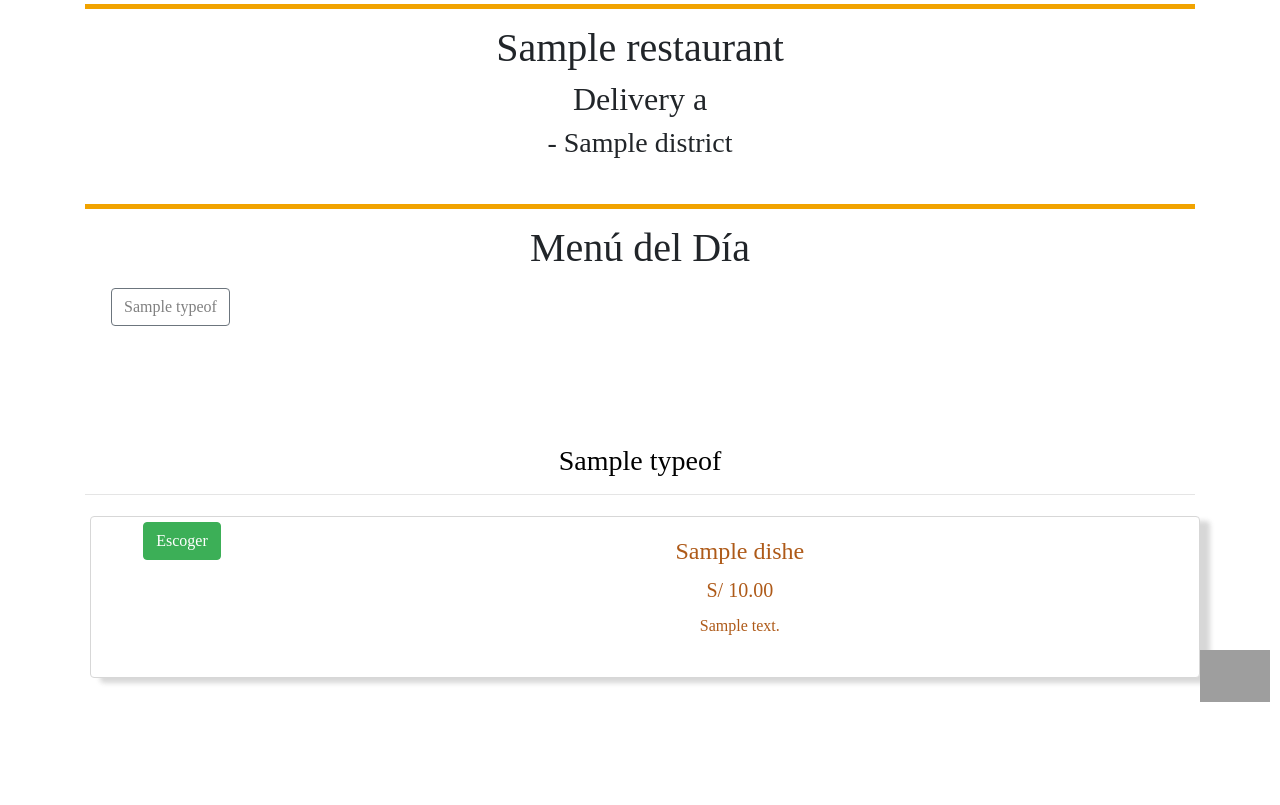
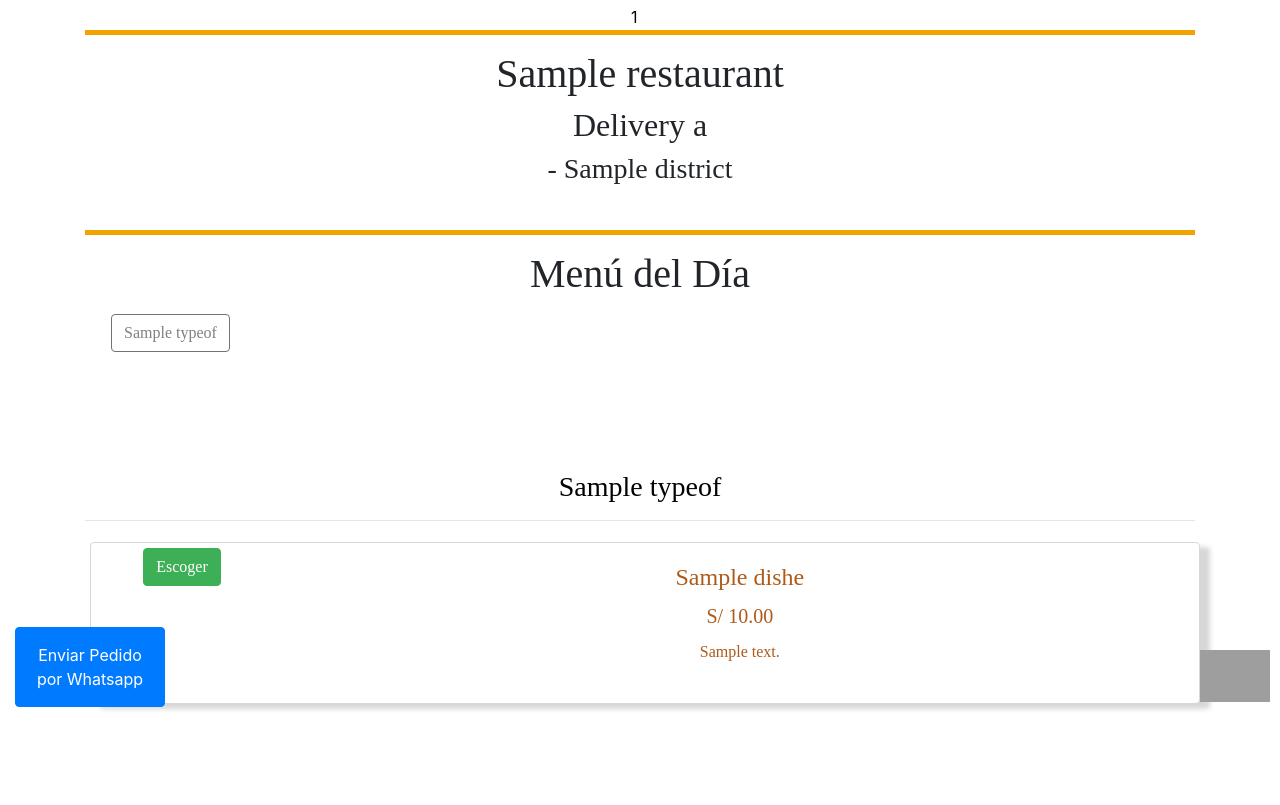
Before and after one commit to diegovgo/anunciadoos, a Django app: page /restaurante/# in a window 1280 px wide. Shown: the part 88-893 px from the top of the page. Before the commit the page ends 790 px from the top, so only its background shows below. Run offline with Django 3.2, Linux system fonts and the light colour scheme; tables that the repository leaves empty hold one stand-in row (values such as "Sample post"); some libraries are stand-ins or nearby versions; some web fonts are replaced; grey boxes are pictures that could not be loaded.

Commit message:
carrito creado

```diff
--- a/centralfood/settings.py
+++ b/centralfood/settings.py
@@ -23,7 +23,7 @@ BASE_DIR = os.path.dirname(os.path.dirname(os.path.abspath(__file__)))
 SECRET_KEY = '7jjyooc)ob7v(o%c-0n#yr+uec(-lupe0v0)2*&y6rc@+&x-nw'
 
 # SECURITY WARNING: don't run with debug turned on in production!
-DEBUG = True
+DEBUG = False
 
 ALLOWED_HOSTS = ['*']
 
--- a/food/templates/food/base.html
+++ b/food/templates/food/base.html
@@ -4,10 +4,15 @@
 <!DOCTYPE html>
 
 <head>
+
+    <script src="https://code.jquery.com/jquery-3.5.1.slim.min.js" integrity="sha384-DfXdz2htPH0lsSSs5nCTpuj/zy4C+OGpamoFVy38MVBnE+IbbVYUew+OrCXaRkfj" crossorigin="anonymous"></script>
+    <script src="https://cdn.jsdelivr.net/npm/bootstrap@4.5.3/dist/js/bootstrap.bundle.min.js" integrity="sha384-ho+j7jyWK8fNQe+A12Hb8AhRq26LrZ/JpcUGGOn+Y7RsweNrtN/tE3MoK7ZeZDyx" crossorigin="anonymous"></script>
+    <script src="https://ajax.googleapis.com/ajax/libs/jquery/3.5.1/jquery.min.js"></script>
+    <script src="//maxcdn.bootstrapcdn.com/bootstrap/4.4.1/js/bootstrap.min.js"></script>
+    <link rel="stylesheet" href="https://maxcdn.bootstrapcdn.com/bootstrap/4.4.1/css/bootstrap.min.css">
     <link rel="stylesheet" href="https://fonts.googleapis.com/css?family=Sofia">
     <link rel="preconnect" href="https://fonts.gstatic.com">
     <link href="https://fonts.googleapis.com/css2?family=Roboto:ital,wght@1,500&display=swap" rel="stylesheet">
-    <link rel="stylesheet" href="https://maxcdn.bootstrapcdn.com/bootstrap/4.4.1/css/bootstrap.min.css">
     <meta charset="UTF-8">
     <meta name="viewport" content="width=device-width, initial-scale=1.0">
     <meta http-equiv="cache-control" content="no-cache"/>
@@ -28,9 +33,6 @@
         {% block heading %} {% endblock %} {% block body %} {% endblock %}
     </div>
 
-    <script src="https://code.jquery.com/jquery-3.5.1.slim.min.js" integrity="sha384-DfXdz2htPH0lsSSs5nCTpuj/zy4C+OGpamoFVy38MVBnE+IbbVYUew+OrCXaRkfj" crossorigin="anonymous"></script>
-    <script src="https://cdn.jsdelivr.net/npm/bootstrap@4.5.3/dist/js/bootstrap.bundle.min.js" integrity="sha384-ho+j7jyWK8fNQe+A12Hb8AhRq26LrZ/JpcUGGOn+Y7RsweNrtN/tE3MoK7ZeZDyx" crossorigin="anonymous"></script>
-
 </body>
 
 </html>
--- a/food/templates/food/restaurant_page.html
+++ b/food/templates/food/restaurant_page.html
@@ -1,9 +1,8 @@
 {% extends "food/base.html" %} {% load staticfiles %}
 {% block head %}
 
-<link href="//maxcdn.bootstrapcdn.com/bootstrap/4.1.1/css/bootstrap.min.css" rel="stylesheet" id="bootstrap-css">
-<script src="//maxcdn.bootstrapcdn.com/bootstrap/4.1.1/js/bootstrap.min.js"></script>
-<script src="//cdnjs.cloudflare.com/ajax/libs/jquery/3.2.1/jquery.min.js"></script>
+
+
 
 <link rel="shortcut icon" href="{{ restaurant.logo.url }} " type="image/png">
 <meta name="title" content="Ingresa al menú digital de {{ restaurant.name }}"/>
@@ -105,7 +104,6 @@ input:disabled{
       left:middle;
       position:absolute;
       opacity:1;
-      transition: opacity 1s;
     }
 
     .choose-button.hide {
@@ -116,13 +114,34 @@ input:disabled{
       display:None
     }
 
+    .select-number-buttons{
+      height: auto;
+      color:black;
+      font-size: 20px;
+      display:none
+    }
+    .the-number {
+      background-color: black;
+      color:white;
+      opacity: 85%;
+      text-align: center;
+      vertical-align: center;
+    }
+    .makeorder {
+      position: fixed;
+      width: 150px;
+      bottom:5px;
+      left:15px;
+    }
+
 
 </style>
-<script src="https://ajax.googleapis.com/ajax/libs/jquery/3.5.1/jquery.min.js"></script>
+
    {% endblock %}
 
 {% block body %}
 <br>
+<input type="number" id="quantity" name="quantity" min="1" max="5" value="1">
 <div class="separation"></div>
 <div class="row">
     <div class="col" style="text-align: center; font-family: 'Sofia'">
@@ -172,14 +191,10 @@ input:disabled{
                         <div class="choose-button">
                           <button name="the-choosen" class="btn btn-success" value="0">Escoger</button>
                         </div>
-                        <div class="select-number">
-                          <select name="dish-number" id="{{ restaurant.id }}">
-                            <option value="1">1</option>
-                            <option value="2">2</option>
-                            <option value="3">3</option>
-                            <option value="4">5</option>
-                            <option value="6">7</option>
-                          </select>
+                        <div class="select-number-buttons">
+                          <button class="btn btn-primary" name="numbers-buttons-minus">-</button>
+                          <input class="the-number" type="number" style="width: 25px" id="{{ dish.id }}" name="{{ dish.name }}" min="1" max="5" value="0">
+                          <button class="btn btn-primary" name="numbers-buttons-plus">+</button>
                         </div>
                       </div>
 
@@ -239,17 +254,121 @@ input:disabled{
     <a href="https://api.whatsapp.com/send?phone=+51{{ restaurant.phone }}&text=Vengo%20de%20Encuentrame.fun!%20Deseo%20pedir"> <img src="{% static 'static/wsp-logo.png' %}" alt="whatsapp" width=70px height="auto"></a>
 
 </div>
+<br><br><br><br>
+<div class="makeorder" >
+  <button class="btn btn-primary" style="padding:15px" onclick="myDishes()" data-toggle="modal" data-target="#myModal">Enviar Pedido por Whatsapp</button>
+
+</div>
+
+
+
+<div id="myModal" class="modal" tabindex="-1" role="dialog">
+  <div class="modal-dialog" role="document">
+    <div class="modal-content">
+      <div class="modal-header">
+        <h5 class="modal-title">¡Este pedido será enviado por Whatsapp!</h5>
+        <button type="button" class="close" data-dismiss="modal" aria-label="Close">
+          <span aria-hidden="true">&times;</span>
+        </button>
+      </div>
+      <div class="modal-body">
+        <p>Te agradecemos por tu preferencia! recibirás una respuesta en breves minutos</p>
+      </div>
+      <div class="modal-footer">
+        <button type="button" onclick="sendRequest()" class="btn btn-primary">Enviar Pedido</button>
+        <button type="button" class="btn btn-danger" data-dismiss="modal">Modificar Pedido</button>
+      </div>
+    </div>
+  </div>
+</div>
 
 
 
 <script>
 
 $("[name='the-choosen']").click( function () {
-  $(this).addClass("hide");
-})
+  $(this).parent().hide();
+  console.log("hidden successfully");
+  c = $(this).parents('.input-box').children('.select-number-buttons');
+  c.show();
+  newval = c.children('.the-number');
+  newval.val("1");
+
+});
+
+$("[name='numbers-buttons-minus']").click( function () {
+  c = $(this).parent().children('.the-number');
+  if (c.val() == 1) {
+    newone = c.val("0");
+    console.log(newone);
+    console.log("no more less");
+    c.parent().hide();
+    let a =  c.parents(".input-box").children(".choose-button");
+    a.show();
+    console.log(a);
+  }
+  else {
+    let newone = +c.val() - 1;
+    c.val(newone);
+    console.log(newone);
+  }
+});
+
+$("[name='numbers-buttons-plus']").click( function () {
+  c = $(this).parent().children('.the-number');
+  let newone = +c.val() + 1;
+  c.val(newone);
+  console.log(newone);
+});
 
 
 
+finalList = [];
+
+function myDishes() {
+  finalList= [];
+  let maping_dishes = document.getElementsByClassName('the-number')
+  for (var i = 0; i < maping_dishes.length;i++) {
+    let val = maping_dishes[i].value;
+    let id  = maping_dishes[i].id;
+    let dish = maping_dishes[i].name;
+    finalList.push({
+      "quantity": val,
+      "id": id,
+      "name": dish,
+    })
+  };
+};
+
+
+
+function sendRequest() {
+  var wsp_message = " "
+  for (var k=0; k < finalList.length; k++) {
+    wsp_message = wsp_message + "dame " + finalList[k].quantity + " de " + finalList[k].name+ " - "
+  }
+  console.log(wsp_message);
+  window.open("https://api.whatsapp.com/send?phone=+51{{ restaurant.phone }}&text=Vengo%20de%20Encuentrame.fun!%20Deseo%20pedir:"+ wsp_message +"'");
+  console.log("sended");
+}
+
+$('#myModal').modal(options)
+
+$('#myModal').on('shown.bs.modal', function () {
+  $('#myInput').trigger('focus')
+})
+/*
+const getUserDishes = () => {
+  document.getElementsByClassName('the-number').then(response => {
+        response.data.map(element => {
+            let quantity = element.value;
+            let id = element.id;
+            console.log(quantify, id);
+            }
+        );
+    });
+};
+*/
 </script>
 
 {% endblock %}
```
